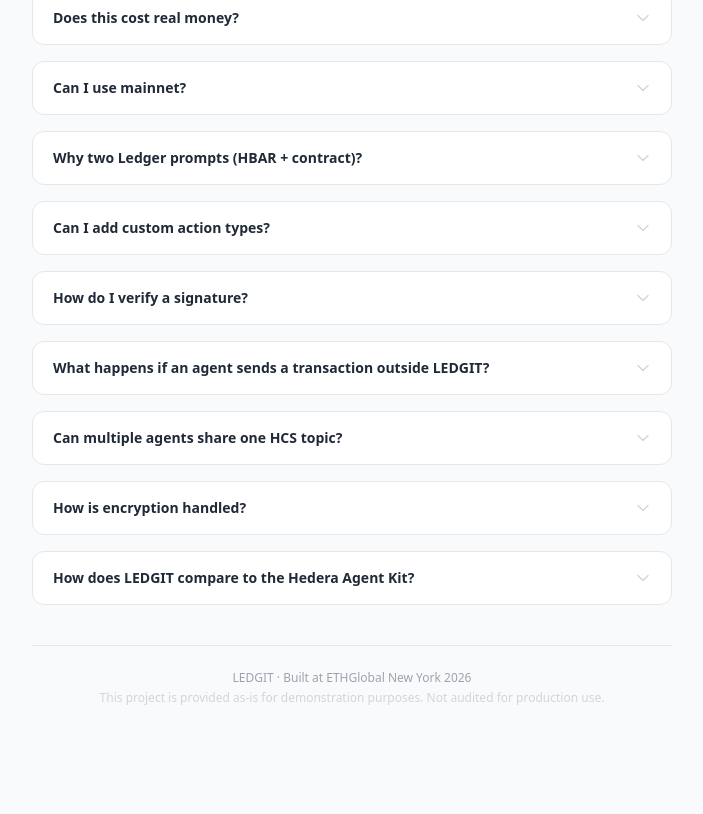
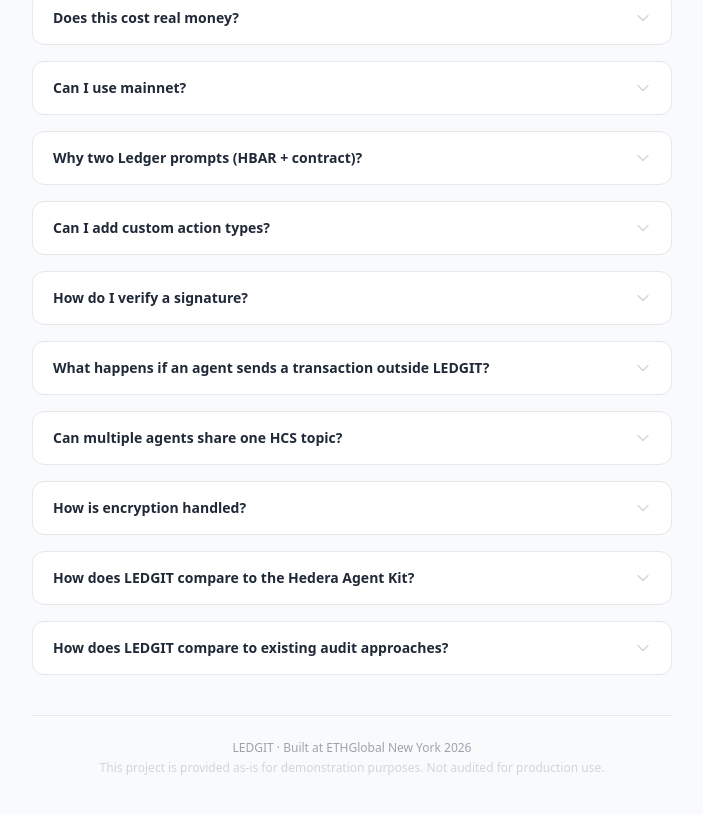
Before and after one commit to cbonoz/ledgit, a Next.js app in the folder dashboard/: page /faq in a window 1280 px wide. Shown: the part 403-1217 px from the top of the page, without its empty margins (288-991 px from the left). Before the commit the page ends 1149 px from the top, so only its background shows below. Built offline with nearby package versions, Linux system fonts and the light colour scheme.

Commit message:
Add existing audit approaches comparison to FAQ

```diff
--- a/dashboard/app/faq/page.tsx
+++ b/dashboard/app/faq/page.tsx
@@ -49,6 +49,10 @@
     q: "How does LEDGIT compare to the Hedera Agent Kit?",
     a: "The Hedera Agent Kit is a LangChain toolkit for Hedera operations (transfers, tokens, HCS messaging). LEDGIT is the human-in-the-loop audit layer. The Agent Kit returns unsigned bytes for human approval — you figure out signing. LEDGIT sends actions directly to a Ledger device for one-button hardware approval, then records the signed proof to HCS with risk levels and ENS identity. They're complementary: use the Agent Kit for agent framework integration and LEDGIT for hardware signing and audit. See the full comparison in the README.",
   },
+  {
+    q: "How does LEDGIT compare to existing audit approaches?",
+    a: <>Most audit approaches weren't designed for autonomous agents. Basic logs can be faked or deleted and provide no cryptographic proof. Software prompts ("Are you sure?") can be automated or bypassed by the agent. Multi-sig wallets are designed for humans, not agents, and provide no audit trail of why an action was approved. Blockchain explorers show raw transactions but not the human reasoning or approval context. LEDGIT addresses all of these: hardware-backed signing proves human intent, HCS provides immutable ordered records, and ENS names give agents human-readable, discoverable identities with full approval context.</>,
+  },
 ]
 
 export default function FAQPage() {
```
